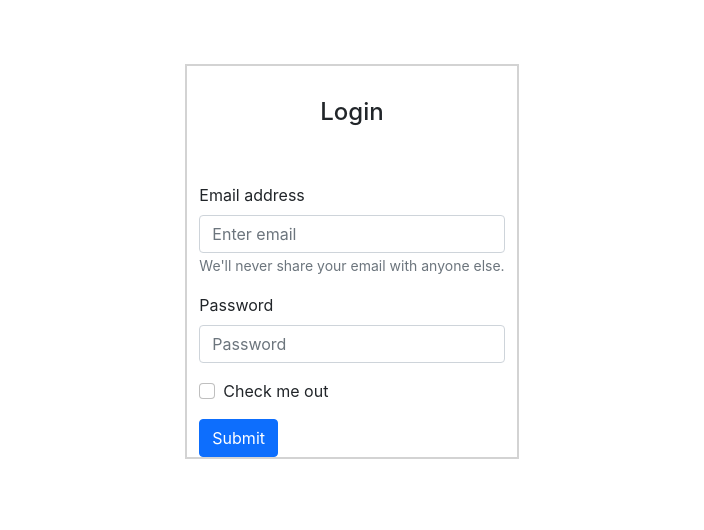
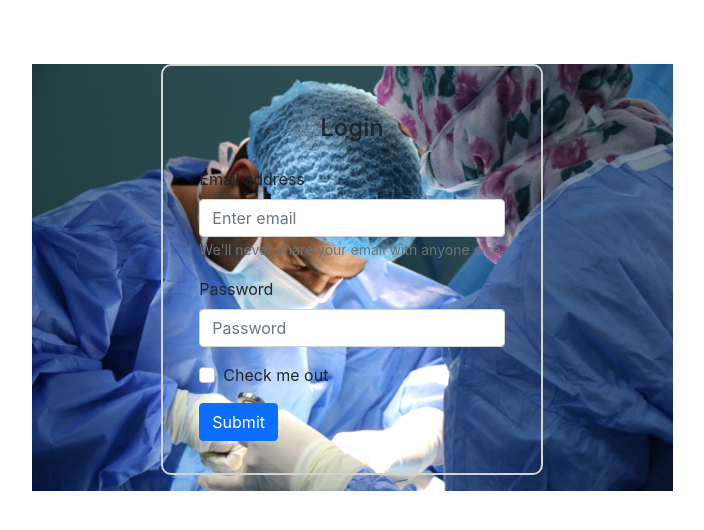
Before and after one commit to elisha2kyakpo1/doctor-booking, a React (Create React App) app: page /users in a window 1280 px wide. Shown: the top 530 px of the page, without its empty margins (288-992 px from the left). Built offline with nearby package versions, Linux system fonts and the light colour scheme.

Commit message:
Add background image

```diff
--- a/src/App.css
+++ b/src/App.css
@@ -3,15 +3,21 @@
   justify-content: center;
   align-items: center;
   margin-top: 5%;
+  background-image: url("./assets/doc.jpg");
+  background-position: center;
+  background-repeat: no-repeat;
+  background-size: contain;
 }
 
 
 .inner {
-  padding: 2rem 1.5rem;
+  padding: 1rem 0.5rem;
   text-align: center;
-  margin-bottom: 1rem;
 }
 
 .inner-login {
   border: 2px solid lightgray;
+  padding: 2rem 1.5rem;
+  margin-bottom: 1rem;
+  border-radius: 10px;
 }
--- a/src/components/Users.js
+++ b/src/components/Users.js
@@ -1,6 +1,6 @@
 import React, { useState } from 'react';
 import PropTypes from 'prop-types';
-import { InputGroup, FormControl, Subtitle, Form, Button } from 'react-bootstrap';
+import { Form, Button } from 'react-bootstrap';
 
 async function loginUser(credentials) {
   return fetch('http://localhost:8080/login', {
```
Also changed, not shown: src/assets/doc.jpg (added), 1 other file (tests, documents, lock files or other folders).
